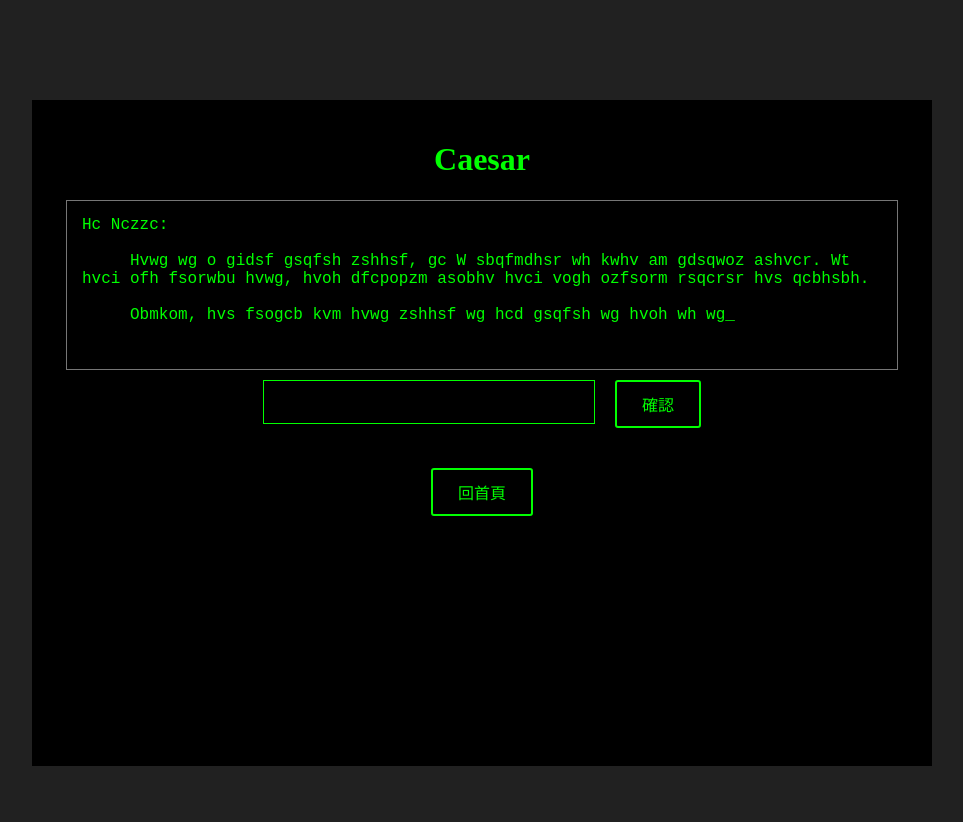
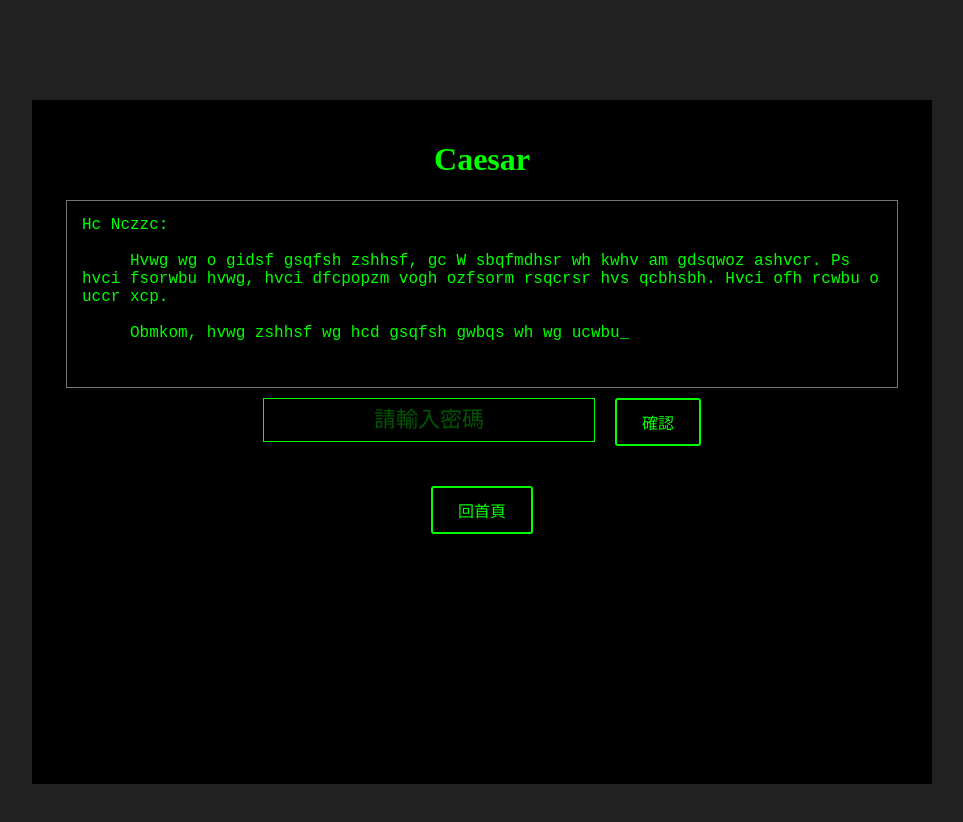
Before and after one commit to HiZollo/hz4ann-flag, a Next.js app: page /levels/1 in a window 1280 px wide. Shown: the top 822 px of the page, without its empty margins (158-1121 px from the left). Built offline with nearby package versions, Linux system fonts and the light colour scheme.

Commit message:
chore: update ui

```diff
--- a/pages/levels/1.tsx
+++ b/pages/levels/1.tsx
@@ -11,10 +11,10 @@ import Flags from '@/data/flags.json'
 
 const letter =
 `To Zollo:
-     This is a super secret letter, so I encrypted it with my special method. If thou art reading this, that probably meanth thou hast already decoded the content.
-     Anyway, the reason why this letter is top secret is that it is going to tell thee the secret password of a flag. Once thou getest the password, go to the event website and enter it.
-     This information is very sensitive, please keep it private.
-     The password of the flag hath been shown, but it is unfortunately not on this letter due to security issue. Try get the password by thyself. Password is hiding, but in the place thou canst see it.
+     This is a super secret letter, so I encrypted it with my special method. Be thou reading this, thou probably hast already decoded the content. Thou art doing a good job.
+     Anyway, this letter is top secret since it is going to tell thee the secret password of a flag. Once thou getest the password, go to the event website and enter it.
+     This is a very sensitive information, please keep it private.
+     The password of the flag hath been shown, but it is unfortunately not on this letter due to security issue. Try get the password by thyself. Password is hidden, but in the place thou canst see it.
 
 Sincerely,
 AC`
@@ -75,14 +75,14 @@ export default function () {
         gap: '20px',
         margin: '10px'
       }}>
-        <Input value={value} onKeyDown={handleKeyDown} onChange={handleChange} disabled={wrongTime >= WRONG_LIMIT} />
+        <Input value={value} placeholder="請輸入密碼" onKeyDown={handleKeyDown} onChange={handleChange} disabled={wrongTime >= WRONG_LIMIT} />
         <Button text="確認" onClick={submit} disabled={wrongTime >= WRONG_LIMIT}/>
       </div>
       <PopupWrapper open={correct} handleClose={() => setCorrect(false)}>
         {Flags.LEVEL1_CAESAR}
       </PopupWrapper>
       <PopupWrapper open={wrong} handleClose={() => setWrong(false)}>
-        密碼錯誤
+        密碼錯誤 ({wrongTime}/{WRONG_LIMIT})
       </PopupWrapper>
     </>
   )
--- a/styles/Input.module.css
+++ b/styles/Input.module.css
@@ -14,3 +14,7 @@
   border: 1px solid #008800;
   color: #008800;
 }
+
+.input::placeholder {
+  color: #005500;
+}
```
